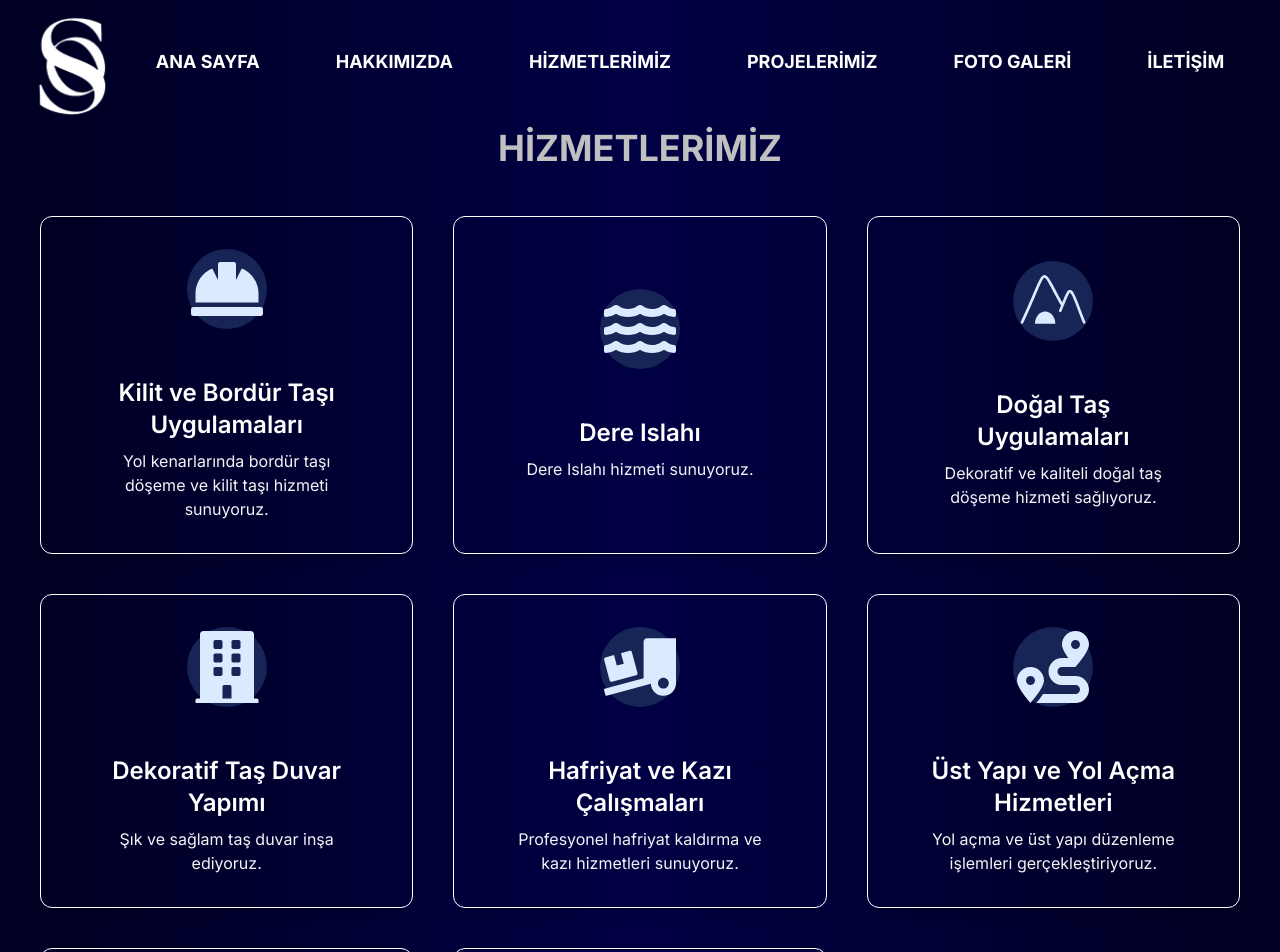
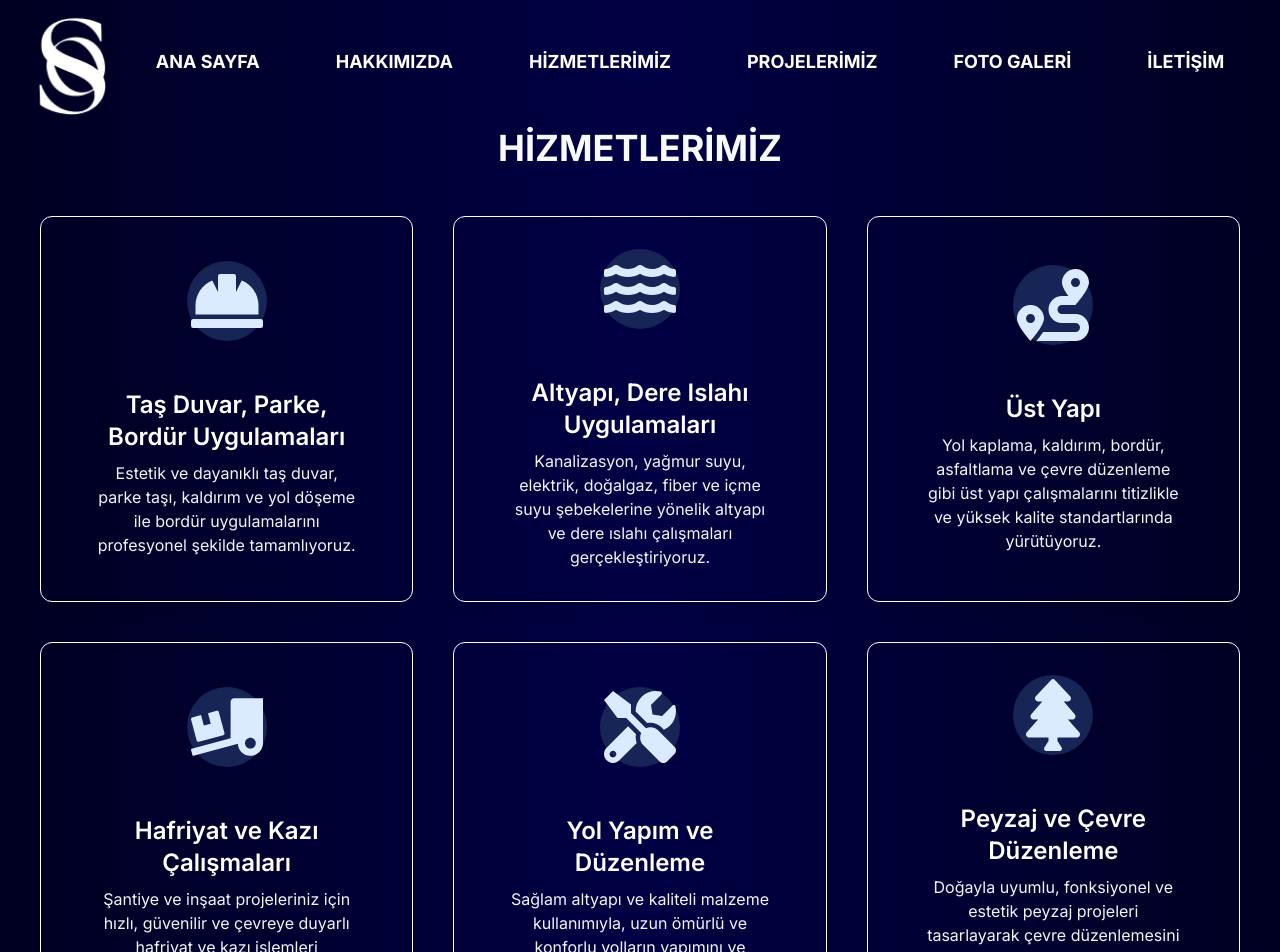
Before and after one commit to Nazar128/sabrioglu-website, a Next.js app: page /hizmetlerimiz in a window 1280 px wide. Shown: the top 952 px of the page. Built offline with nearby package versions, Linux system fonts and the light colour scheme.

Commit message:
son düzenlemeler

```diff
--- a/app/(routes)/admin/components/GalleryManager.tsx
+++ b/app/(routes)/admin/components/GalleryManager.tsx
@@ -13,13 +13,10 @@ import {
 import { uploadFile } from "@/lib/firebaseUpload";
 
 export const turler = [
-  "Kilit ve Bordür Taşı Uygulamaları",
-  "Dere Islahı",
-  "Parke ve Kilit Taşı Döşeme",
-  "Doğal Taş Uygulamaları",
-  "Dekoratif Taş Duvar Yapımı",
+ "Taş Duvar, Parke, Bordür",
+  "Altyapı, Dere Islahı Uygulamaları",
+  "Üst Yapı",
   "Hafriyat ve Kazı Çalışmaları",
-  "Üst Yapı ve Yol Açma Hizmetleri",
   "Yol Yapım ve Düzenleme",
   "Peyzaj ve Çevre Düzenleme",
 ] as const;
@@ -36,7 +33,7 @@ type Fotograf = {
 export default function GalleryManager() {
   const [gallery, setGallery] = useState<Fotograf[]>([]);
   const [title, setTitle] = useState("");
-  const [tur, setTur] = useState<FotoTur>("Doğal Taş Uygulamaları");
+  const [tur, setTur] = useState<FotoTur>("Taş Duvar, Parke, Bordür");
   const [file, setFile] = useState<File | null>(null);
   const [editingId, setEditingId] = useState<string | null>(null);
 
@@ -88,7 +85,7 @@ export default function GalleryManager() {
     }
 
     setTitle("");
-    setTur("Doğal Taş Uygulamaları");
+    setTur("Taş Duvar, Parke, Bordür");
     setFile(null);
     setEditingId(null);
     fetchGallery();
--- a/app/(routes)/hizmetlerimiz/page.tsx
+++ b/app/(routes)/hizmetlerimiz/page.tsx
@@ -4,7 +4,7 @@ import React from 'react'
 const page = () => {
   return (
     <div className="flex flex-col items-center  text-white justify-center min-h-screen  p-4 pt-32 relative overflow-hidden">
-        <h1 className="text-4xl font-bold font-inter mb-12  text-[silver]">HİZMETLERİMİZ</h1>
+        <h1 className="text-4xl font-bold font-inter mb-12  text-gray-50">HİZMETLERİMİZ</h1>
         <HizmetKartlari/>
     </div>
   )
--- a/app/(routes)/iletisim/page.tsx
+++ b/app/(routes)/iletisim/page.tsx
@@ -6,9 +6,9 @@ import React from "react";
 
 const ContactPage = () => {
   return (
-    <div className="min-h-screen flex items-center justify-center p-4 mt-12 md:mt-16">
-      <div className="w-full max-w-4xl lg:max-w-6xl grid grid-cols-1 md:grid-cols-2 gap-10 bg-white/10 backdrop-blur-md border border-white/20 shadow-2xl rounded-2xl p-6 md:p-10 text-white">
-        <div className="flex flex-col justify-center space-y-5 text-center md:text-left">
+    <div className=" flex items-center justify-center p-12 md:mt-16">
+      <div className="w-full max-w-4xl lg:max-w-6xl grid grid-cols-1 md:grid-cols-2 gap-10 bg-white/10 backdrop-blur-md border border-white/20 shadow-2xl rounded-2xl  md:p-10 text-white">
+        <div className="flex flex-col justify-center space-y-8 text-center md:text-left">
           <Image
             src="/images/logo-Photoroom.png"
             alt="logo"
@@ -18,15 +18,18 @@ const ContactPage = () => {
           />
           <h2 className="text-2xl font-semibold">Bizimle İletişime Geçin</h2>
           <p className="text-lg">
-            Formu doldurarak bize kolayca ulaşabilirsiniz. Size en kısa sürede dönüş sağlayacağız.
+            Formu doldurarak bize kolayca ulaşabilirsiniz. Size en kısa sürede
+            dönüş sağlayacağız.
           </p>
           <div className="text-base space-y-2 mt-4">
+
+            <p>+90 534 964 1178</p>
             <p>
-              <strong>Telefon:</strong> +90 534 964 1178
+              <strong></strong> +90 552 693 4812
             </p>
-            <p>
-              <strong>Email:</strong> info@sabriogluhafriyat.com.tr
-            </p>
+
+
+            <p>info@sabriogluhafriyat.com.tr</p>
           </div>
         </div>
 
--- a/app/components/ContactForm.tsx
+++ b/app/components/ContactForm.tsx
@@ -16,12 +16,10 @@ import {
 import { Input } from "@/components/ui/input";
 import { Button } from "@/components/ui/button";
 
-
 const ReCAPTCHA = dynamic(() => import("react-google-recaptcha"), {
   ssr: false,
 });
 
-// Form şeması
 const formSchema = z.object({
   username: z.string().min(2, { message: "En az 2 karakter" }),
   email: z.string().email({ message: "Geçerli bir e-posta giriniz." }),
@@ -46,7 +44,6 @@ const ContactForm = () => {
     message: string;
   } | null>(null);
 
-  // Form gönderimi
   async function onSubmit(values: z.infer<typeof formSchema>) {
     try {
       console.log("Gönderilen değerler:", values);
@@ -85,13 +82,15 @@ const ContactForm = () => {
   }
 
   return (
-    <div className="w-full max-w-md mx-auto">
-      <div className="w-full border border-white/20 shadow-xl p-6 md:p-10 rounded-xl text-white">
-        <h2 className="text-2xl font-bold text-center mb-6">İletişim</h2>
+    <div className="w-full max-w-lg mx-auto p-2 text-white">
+      <div className="w-full  shadow-xl p-2 md:p-10 rounded-2xl space-y-6 border border-gray-200">
+        <div className="text-center">
+          <h2 className="text-3xl font-bold mb-2">İletişim</h2>
+        </div>
 
         {notification && (
           <div
-            className={`mb-4 p-3 rounded-md text-sm font-medium transition-all duration-300 ${
+            className={`p-3 rounded-lg text-sm font-medium text-center transition-all duration-300 ${
               notification.type === "success"
                 ? "bg-green-100 text-green-800"
                 : "bg-red-100 text-red-800"
@@ -102,8 +101,8 @@ const ContactForm = () => {
         )}
 
         <Form {...form}>
-          <form onSubmit={form.handleSubmit(onSubmit)} className="space-y-4">
-            {/* İsim */}
+          <form onSubmit={form.handleSubmit(onSubmit)} className="space-y-5">
+            {/* Ad */}
             <FormField
               control={form.control}
               name="username"
@@ -113,7 +112,7 @@ const ContactForm = () => {
                     <Input
                       {...field}
                       placeholder="Adınız"
-                      className="input-style"
+                      className="w-full px-4 py-3 rounded-xl border border-gray-100 focus:outline-none focus:ring-2 focus:ring-blue-600 transition"
                     />
                   </FormControl>
                   <FormMessage />
@@ -131,7 +130,8 @@ const ContactForm = () => {
                     <Input
                       {...field}
                       placeholder="example@gmail.com"
-                      className="input-style"
+                      type="email"
+                      className="w-full px-4 py-3 rounded-xl border border-gray-300 focus:outline-none focus:ring-2 focus:ring-blue-600 transition"
                     />
                   </FormControl>
                   <FormMessage />
@@ -150,7 +150,7 @@ const ContactForm = () => {
                       {...field}
                       placeholder="Mesajınız"
                       rows={4}
-                      className="input-style resize-none rounded-2xl"
+                      className="w-full px-4 py-3 rounded-xl border border-gray-300 focus:outline-none focus:ring-2 focus:ring-blue-600 transition resize-none"
                     />
                   </FormControl>
                   <FormMessage />
@@ -158,12 +158,13 @@ const ContactForm = () => {
               )}
             />
 
-            {/* reCAPTCHA */}
             <FormField
               control={form.control}
               name="recaptcha"
               render={() => (
                 <FormItem>
+                  <div className="p-2">
+                    <div className="transform origin-top-left scale-[0.85] sm:scale-90 md:scale-100 transition-transform duration-300">
                       <ReCAPTCHA
                         key={captchaKey}
                         sitekey="6Ld1Z4srAAAAAKkZc3-dxfrCCaN6RJHqKU3FOyPF"
@@ -172,14 +173,17 @@ const ContactForm = () => {
                         }
                         onExpired={() => form.setValue("recaptcha", "")}
                       />
+                    </div>
+                  </div>
                   <FormMessage />
                 </FormItem>
               )}
             />
 
+
             <Button
               type="submit"
-              className="w-full mt-2 py-2 rounded-full bg-gradient-to-l from-[#000022] via-[#000044] to-[#000022] text-white font-semibold hover:brightness-125 transition"
+              className="w-full mt-4 py-3 rounded-full bg-gradient-to-r from-blue-800 via-blue-600 to-blue-800 text-white font-semibold hover:brightness-110 transition"
             >
               Gönder
             </Button>
--- a/app/components/Galeri.tsx
+++ b/app/components/Galeri.tsx
@@ -10,12 +10,10 @@ import { useKeenSlider } from "keen-slider/react";
 import "keen-slider/keen-slider.min.css";
 
 const turSirasi = [
-  "Kilit ve Bordür Taşı Uygulamaları",
-  "Dere Islahı",
-  "Doğal Taş Uygulamaları",
-  "Dekoratif Taş Duvar Yapımı",
+  "Taş Duvar, Parke, Bordür",
+  "Altyapı, Dere Islahı Uygulamaları",
+  "Üst Yapı",
   "Hafriyat ve Kazı Çalışmaları",
-  "Üst Yapı ve Yol Açma Hizmetleri",
   "Yol Yapım ve Düzenleme",
   "Peyzaj ve Çevre Düzenleme",
 
@@ -59,7 +57,7 @@ export default function Galeriler() {
           id: doc.id,
           title: d.title || "Başlıksız",
           tur: d.tur || "Bilinmiyor",
-          type: d.type || (media.endsWith(".mp4") ? "video" : "image"), // Eğer 'type' yoksa dosya uzantısına göre tahmin
+          type: d.type || (media.endsWith(".mp4") ? "video" : "image"),
           media,
         };
       });
--- a/app/components/GaleriSection.tsx
+++ b/app/components/GaleriSection.tsx
@@ -39,7 +39,7 @@ const GaleriSection = () => {
   }, []);
 
   return (
-    <div className="max-w-7xl mx-auto px-4 py-12">
+    <div className="max-w-7xl mx-auto  px-4 py-12">
       <h2 className="text-blue-950 text-4xl font-bold mb-8 text-center">
         Galeri
       </h2>
--- a/app/components/HizmetlerimizSection.tsx
+++ b/app/components/HizmetlerimizSection.tsx
@@ -1,48 +1,41 @@
-"use client";
+import Link from "next/link";
 import React from "react";
-import Link from "next/link";
-import { Card, CardContent } from "@/components/ui/card";
-
-import { hizmetVerileri } from "../data/HizmetVerileri";
-import hizmetIcons from "../utils/HizmetIcons";
+import { FaArrowRight } from "react-icons/fa";
 
 const HizmetlerimizSection = () => {
-  const ilkUcHizmet = hizmetVerileri.slice(0, 3);
+  return (
+    <section className="max-w-full mx-auto px-6 py-12 md:px-20 text-blue-950 font-inter">
+      <div className="max-w-5xl mx-auto flex flex-col md:flex-row items-center gap-8 p-4 md:p-8">
 
-  return (
-    <section className="max-w-7xl mx-auto px-6 py-16">
-      <h2 className="text-4xl font-bold text-center mb-12 text-blue-950">Hizmetlerimiz</h2>
 
-      <div className="grid grid-cols-1 md:grid-cols-3 gap-10">
-        {ilkUcHizmet.map(({ id, iconName, title, text }) => {
-          const key = iconName as keyof typeof hizmetIcons;
-          const IconComponent = hizmetIcons[key];
+        <div className="flex-1 text-center md:text-left order-2 md:order-1">
+          <h2 className="text-4xl font-bold mb-2">Hizmetlerimiz</h2>
 
-          return (
-            <Card
-              key={id}
-              className="flex flex-col items-center justify-center p-8 text-center rounded-xl shadow-lg bg-gradient-to-l from-[#000022] via-[#000044] to-[#000022] hover:shadow-2xl transition-shadow duration-300 cursor-pointer"
-            >
-              {IconComponent && (
-                <IconComponent className="text-white" size={64} aria-label={`${title} ikonu`} />
-              )}
+          <p className="text-blue-700 font-semibold mb-4">
+            Tüm altyapı ve üstyapı çözümleri tek çatı altında
+          </p>
 
-              <CardContent>
-                <h3 className="text-2xl font-semibold text-white mb-2">{title}</h3>
-                <p className="text-gray-100">{text}</p>
-              </CardContent>
-            </Card>
-          );
-        })}
-      </div>
+          <p className="text-lg leading-relaxed mb-6">
+            Firmamız; altyapı ve üstyapı alanlarında geniş bir hizmet yelpazesi sunmaktadır. Kanalizasyon, taş duvar, parke, bordür, beton döküm, peyzaj düzenlemeleri, hafriyat ve dere ıslahı gibi işlerimizi titizlikle ve zamanında tamamlıyoruz.
+            Deneyimli ekibimiz, ihtiyaçlarınıza uygun pratik ve sağlam çözümlerle her projeyi başarılı şekilde sonuçlandırmaktadır. Müşteri memnuniyeti ve iş kalitesi bizim için her zaman önceliklidir.
+          </p>
 
-      <div className="mt-12 text-center">
-        <Link
-          href="/hizmetlerimiz"
-          className="inline-block px-6 py-3 bg-blue-950 text-white font-semibold rounded-full hover:bg-blue-800 transition"
-        >
-          Devamı
-        </Link>
+          <Link
+            href="/hizmetlerimiz"
+            className="inline-flex items-center justify-center gap-2 bg-blue-950 text-white px-6 py-2 rounded-full hover:bg-blue-800 transition mx-auto md:mx-0"
+          >
+            Tüm Hizmetler <FaArrowRight />
+          </Link>
+        </div>
+
+
+        <div className="w-3/4 max-w-sm md:max-w-md flex-shrink-0 order-1 md:order-2">
+          <img
+            src="/images/hizmetlerimiz.jpeg"
+            alt="Hizmetlerimiz"
+            className="w-full h-auto rounded-lg object-cover shadow-lg"
+          />
+        </div>
       </div>
     </section>
   );
--- a/app/data/HizmetVerileri.ts
+++ b/app/data/HizmetVerileri.ts
@@ -9,51 +9,40 @@ export const hizmetVerileri: Hizmet[] = [
   {
     id: 1,
     iconName: "bordur",
-    title: "Kilit ve Bordür Taşı Uygulamaları",
-    text: "Yol kenarlarında bordür taşı döşeme ve kilit taşı hizmeti sunuyoruz.",
+    title: " Taş Duvar, Parke, Bordür Uygulamaları",
+    text: "Estetik ve dayanıklı taş duvar, parke taşı, kaldırım ve yol döşeme ile bordür uygulamalarını profesyonel şekilde tamamlıyoruz.",
+  },
+  {
+    id: 2,
+    iconName: "dereIslahi",
+    title: "Altyapı, Dere Islahı Uygulamaları",
+    text: "Kanalizasyon, yağmur suyu, elektrik, doğalgaz, fiber ve içme suyu şebekelerine yönelik altyapı ve dere ıslahı çalışmaları gerçekleştiriyoruz.",
+
   },
     {
-    id: 2,
-    iconName: "dereIslahi",
-    title: "Dere Islahı",
-    text: "Dere Islahı hizmeti sunuyoruz."
+    id: 3,
+    iconName: "yolAcma",
+    title: "Üst Yapı",
+    text: "Yol kaplama, kaldırım, bordür, asfaltlama ve çevre düzenleme gibi üst yapı çalışmalarını titizlikle ve yüksek kalite standartlarında yürütüyoruz.",
+
+  },
+  {
+    id: 4,
+    iconName: "hafriyat",
+    title: "Hafriyat ve Kazı Çalışmaları",
+    text: "Şantiye ve inşaat projeleriniz için hızlı, güvenilir ve çevreye duyarlı hafriyat ve kazı işlemleri yapıyoruz.",
   },
 
   {
-    id: 3,
-    iconName: "dogalTas",
-    title: "Doğal Taş Uygulamaları",
-    text: "Dekoratif ve kaliteli doğal taş döşeme hizmeti sağlıyoruz.",
-  },
-  {
-    id: 4,
-    iconName: "tasDuvar",
-    title: "Dekoratif Taş Duvar Yapımı",
-    text: "Şık ve sağlam taş duvar inşa ediyoruz.",
-  },
-  {
-    id: 5,
-    iconName: "hafriyat",
-    title: "Hafriyat ve Kazı Çalışmaları",
-    text: "Profesyonel hafriyat kaldırma ve kazı hizmetleri sunuyoruz.",
-  },
-  {
     id: 6,
-    iconName: "yolAcma",
-    title: "Üst Yapı ve Yol Açma Hizmetleri",
-    text: "Yol açma ve üst yapı düzenleme işlemleri gerçekleştiriyoruz.",
+    iconName: "yolYapimi",
+    title: "Yol Yapım ve Düzenleme",
+    text: "Sağlam altyapı ve kaliteli malzeme kullanımıyla, uzun ömürlü ve konforlu yolların yapımını ve bakımını üstleniyoruz.",
   },
   {
     id: 7,
-    iconName: "yolYapimi",
-    title: "Yol Yapım ve Düzenleme",
-    text: "Kaliteli ve uzun ömürlü yol yapım hizmetleri sağlıyoruz.",
-  },
-  {
-    id: 8,
     iconName: "peyzaj",
     title: "Peyzaj ve Çevre Düzenleme",
-    text: "Peyzaj ve çevre düzenleme hizmetleri sunuyoruz.",
+    text: "Doğayla uyumlu, fonksiyonel ve estetik peyzaj projeleri tasarlayarak çevre düzenlemesini profesyonel şekilde gerçekleştiriyoruz.",
   },
-
 ];
--- a/components/layout/footer/Footer.tsx
+++ b/components/layout/footer/Footer.tsx
@@ -9,10 +9,10 @@ const Footer = () => {
   return (
     <footer className="bg-gradient-to-b from-[#000033] via-[#000022] to-[#000011] text-white py-10 font-inter">
       <div className="max-w-6xl mx-auto px-4 sm:px-6 lg:px-8">
-        {/* Üst bölüm */}
+
         <div className="grid grid-cols-1 md:grid-cols-3 gap-10 items-start">
 
-          {/* Sol: logo ve açıklama */}
+
           <div className="space-y-4 flex flex-col items-center md:items-start text-center md:text-left">
             <Image
               src="/images/logo-Photoroom.png"
@@ -27,7 +27,6 @@ const Footer = () => {
             </p>
           </div>
 
-          {/* Orta: menü */}
           <div className="grid grid-cols-2 gap-6 text-sm text-center pt-14 pl-14 md:text-left justify-center md:justify-start">
             <div className="space-y-2">
               <Link href="/" className="hover:underline block font-semibold">
@@ -53,10 +52,13 @@ const Footer = () => {
             </div>
           </div>
 
-          {/* Sağ: iletişim bilgileri */}
-          <div className="text-base space-y-2 text-center pt-14 md:text-right">
+
+          <div className="text-sm space-y-2 text-center pt-14 md:text-right">
             <p>
               <strong></strong> +90 534 964 1178
+            </p>
+            <p>
+              <strong></strong> +90 552 693 4812
             </p>
             <p>
               <strong></strong> info@sabriogluhafriyat.com.tr
@@ -64,7 +66,7 @@ const Footer = () => {
           </div>
         </div>
 
-        {/* Alt yazı */}
+
         <div className="text-center text-xs text-gray-500 mt-10">
           © {new Date().getFullYear()} Sabrioğlu Hafriyat. Tüm hakları saklıdır.
         </div>
--- a/components/layout/navbar/Navbar.tsx
+++ b/components/layout/navbar/Navbar.tsx
@@ -43,7 +43,7 @@ const Navbar = () => {
           className="p-3"
         />
 
-        <nav className="font-inter hidden md:flex space-x-10 text-lg font-bold">
+        <nav className="font-inter hidden md:flex space-x-10 text-lg font-bold text-white">
           <div className="p-2 pt-0.5 border-2 border-transparent hover:rounded-2xl hover:border-2 z-50 hover:border-white">
             <Link href="/" className="text-white m-2 font-extrabold z-50">
               ANA SAYFA
```
Also changed, not shown: app/(routes)/(home)/page.tsx (+4 -3 lines), app/api/contact/route.ts (+4 -5 lines), 1 other file (tests, documents, lock files or other folders). Lines whose indentation alone changed are shown as unchanged.
